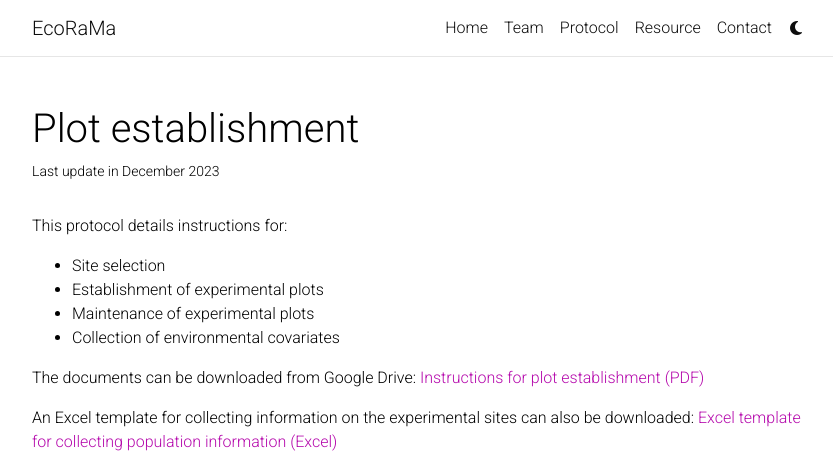
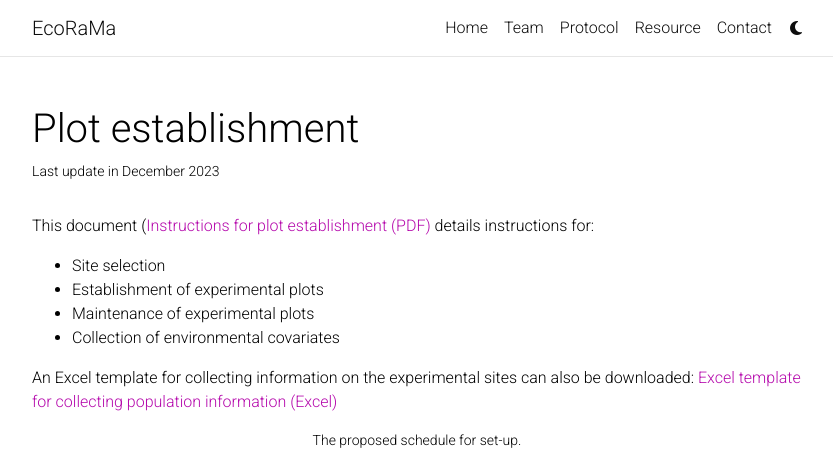
Before and after one commit to EcoRaMa/EcoRaMa.github.io, a Jekyll site: the page built from _projects/Plot extablishment.md, in a window 1280 px wide and 1092 px high, cut to the strip 0-472 px from the top of the window. Shown: the whole strip, without its empty margins (223-1056 px from the left). Built offline with Jekyll 4.4.1, drawn with Linux system fonts in a browser that asks for light colours; comment, search, counter and statistics services are not loaded; a style sheet for code colours, icons or effects is not loaded.

Commit message:
Update Plot extablishment.md

```diff
--- a/_projects/Plot extablishment.md
+++ b/_projects/Plot extablishment.md
@@ -7,16 +7,14 @@
 category: work
 ---
 
-This protocol details instructions for:
+This document (<a href="https://drive.google.com/file/d/1w68khYl-AA0j-AXo7adOv3biQuop1UBL/view?usp=sharing" target="_blank">Instructions for plot establishment (PDF)</a> details instructions for:
+
 <ul>
   <li>Site selection</li>
   <li>Establishment of experimental plots</li>
   <li>Maintenance of experimental plots</li>
   <li>Collection of environmental covariates</li>
 </ul>
-
-
-The documents can be downloaded from Google Drive: <a href="https://drive.google.com/file/d/1w68khYl-AA0j-AXo7adOv3biQuop1UBL/view?usp=sharing" target="_blank">Instructions for plot establishment (PDF)</a>
 
 An Excel template for collecting information on the experimental sites can also be downloaded: <a href="https://docs.google.com/spreadsheets/d/1PByfi0RTRiEdsazAqNakKLBR-3CvO2HF/edit?usp=sharing&ouid=102358639314492490823&rtpof=true&sd=true" target="_blank">Excel template for collecting population information (Excel)</a>
 
```
